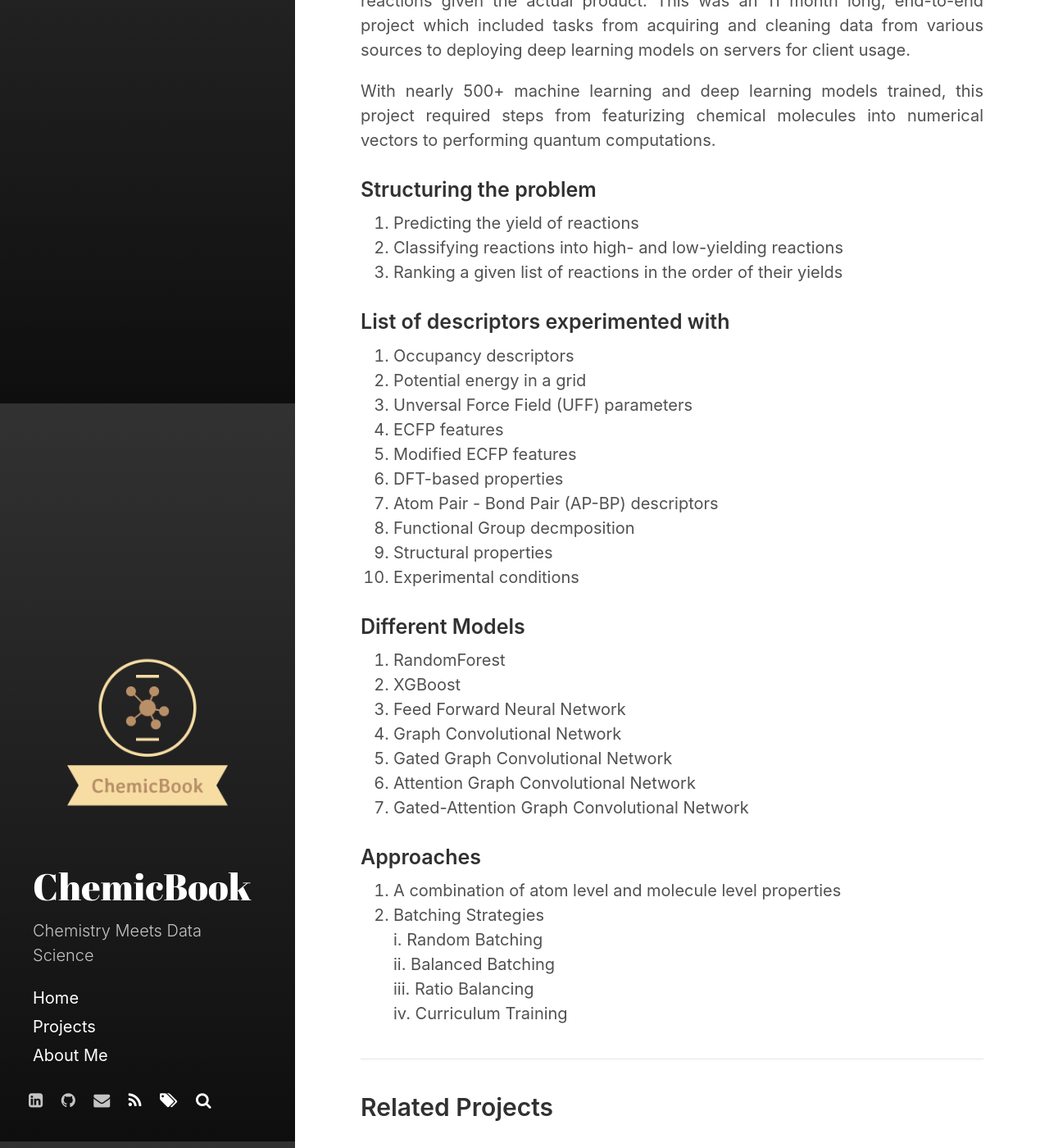
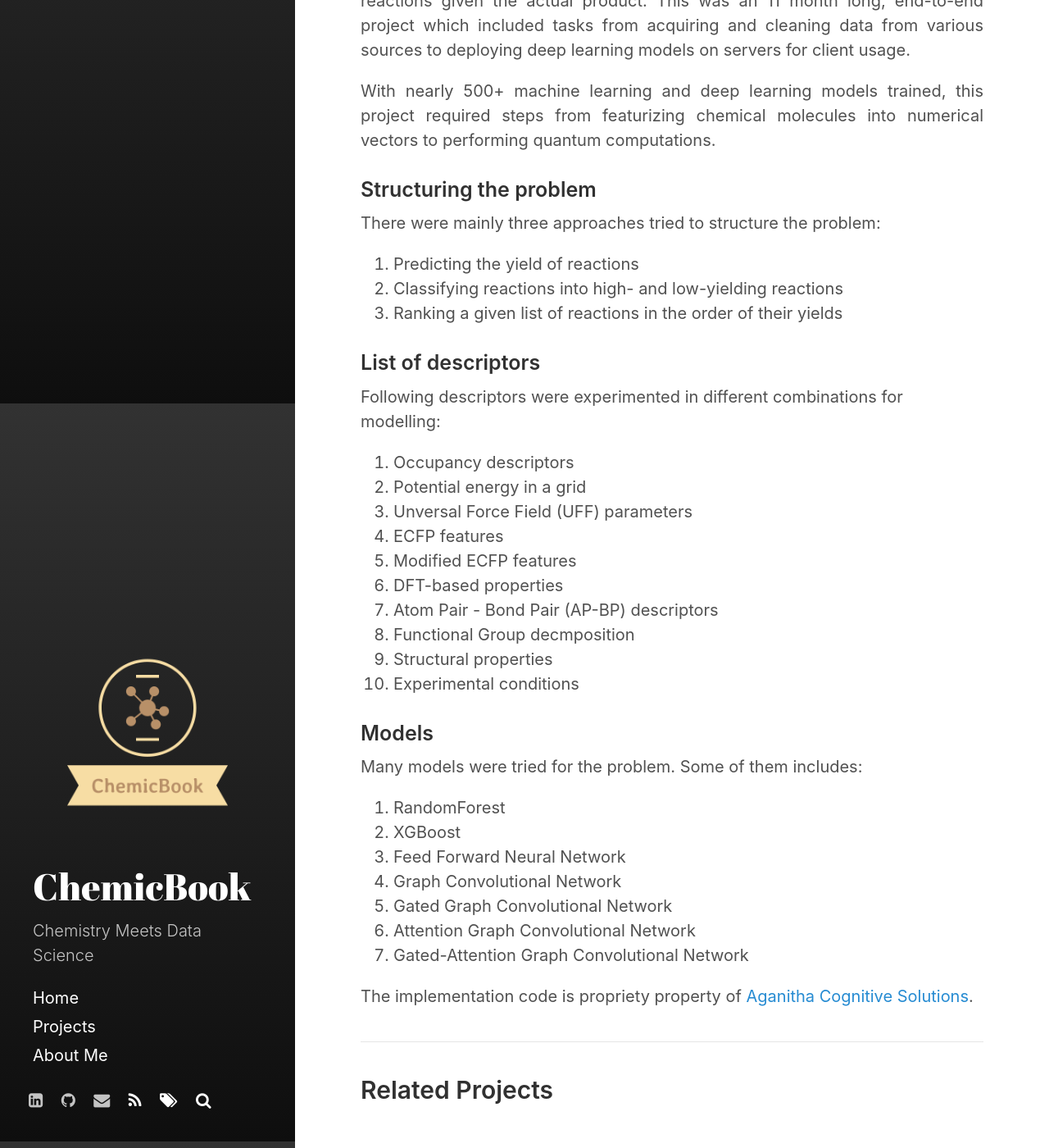
Before and after one commit to kmnis/kmnis.github.io, a Jekyll site: the page built from _projects/suzuki-reaction-yield-predictor.md, in a window 1280 px wide and 1400 px high, scrolled down 408 px. Shown: the whole window at 82% size. Built offline with Jekyll 4.4.1, drawn with Linux system fonts in a browser that asks for light colours; nearby versions of some CDN libraries; comment, search, counter and statistics services are not loaded.

Commit message:
Update suzuki-reaction-yield-predictor.md

```diff
--- a/_projects/suzuki-reaction-yield-predictor.md
+++ b/_projects/suzuki-reaction-yield-predictor.md
@@ -21,11 +21,15 @@ author: Manish Sihag
 <p style="text-align: justify">With nearly 500+ machine learning and deep learning models trained, this project required steps from featurizing chemical molecules into numerical vectors to performing quantum computations.</p>
 
 ### Structuring the problem
+There were mainly three approaches tried to structure the problem:
+
 1. Predicting the yield of reactions
 2. Classifying reactions into high- and low-yielding reactions
 3. Ranking a given list of reactions in the order of their yields
 
-### List of descriptors experimented with
+### List of descriptors
+Following descriptors were experimented in different combinations for modelling:
+
 1. Occupancy descriptors
 2. Potential energy in a grid
 3. Unversal Force Field (UFF) parameters
@@ -37,7 +41,9 @@ author: Manish Sihag
 9. Structural properties
 10. Experimental conditions
 
-### Different Models
+### Models
+Many models were tried for the problem. Some of them includes:
+
 1. RandomForest
 2. XGBoost
 3. Feed Forward Neural Network
@@ -46,10 +52,4 @@ author: Manish Sihag
 6. Attention Graph Convolutional Network
 7. Gated-Attention Graph Convolutional Network
 
-### Approaches
-1. A combination of atom level and molecule level properties
-2. Batching Strategies
-    i. Random Batching
-    ii. Balanced Batching
-    iii. Ratio Balancing
-    iv. Curriculum Training
+<p style="text-align: justify">The implementation code is propriety property of <a href="https://aganitha.ai/" target="_blank">Aganitha Cognitive Solutions</a>.</p>
```
